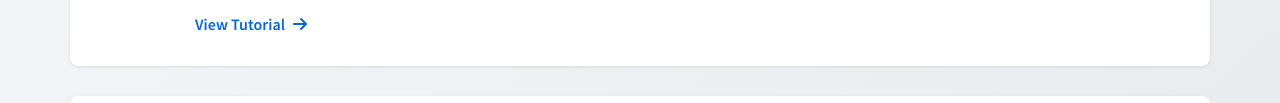
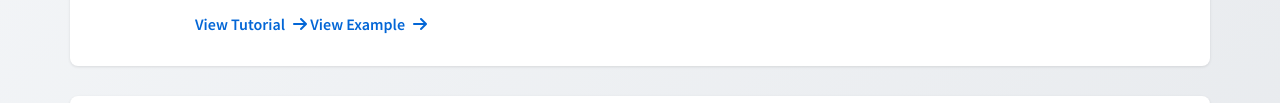
Before and after one commit to abefimrs/git-basic-book, a plain HTML site: page docs/index.html in a window 1280 px wide. Shown: the part 659-762 px from the top of the page. Drawn offline with nearby package versions, Linux system fonts and the light colour scheme.

Commit message:
Update index.html

```diff
--- a/docs/index.html
+++ b/docs/index.html
@@ -174,6 +174,10 @@
                         <a href="git_skip_staging_area_complete.html" class="topic-link">
                             View Tutorial <i class="fas fa-arrow-right"></i>
                         </a>
+                        <a href="git_skipping_area_example.html" class="topic-link">
+                            View Example <i class="fas fa-arrow-right"></i>
+                        </a>
+
                     </div>
                 </div>
 
```
